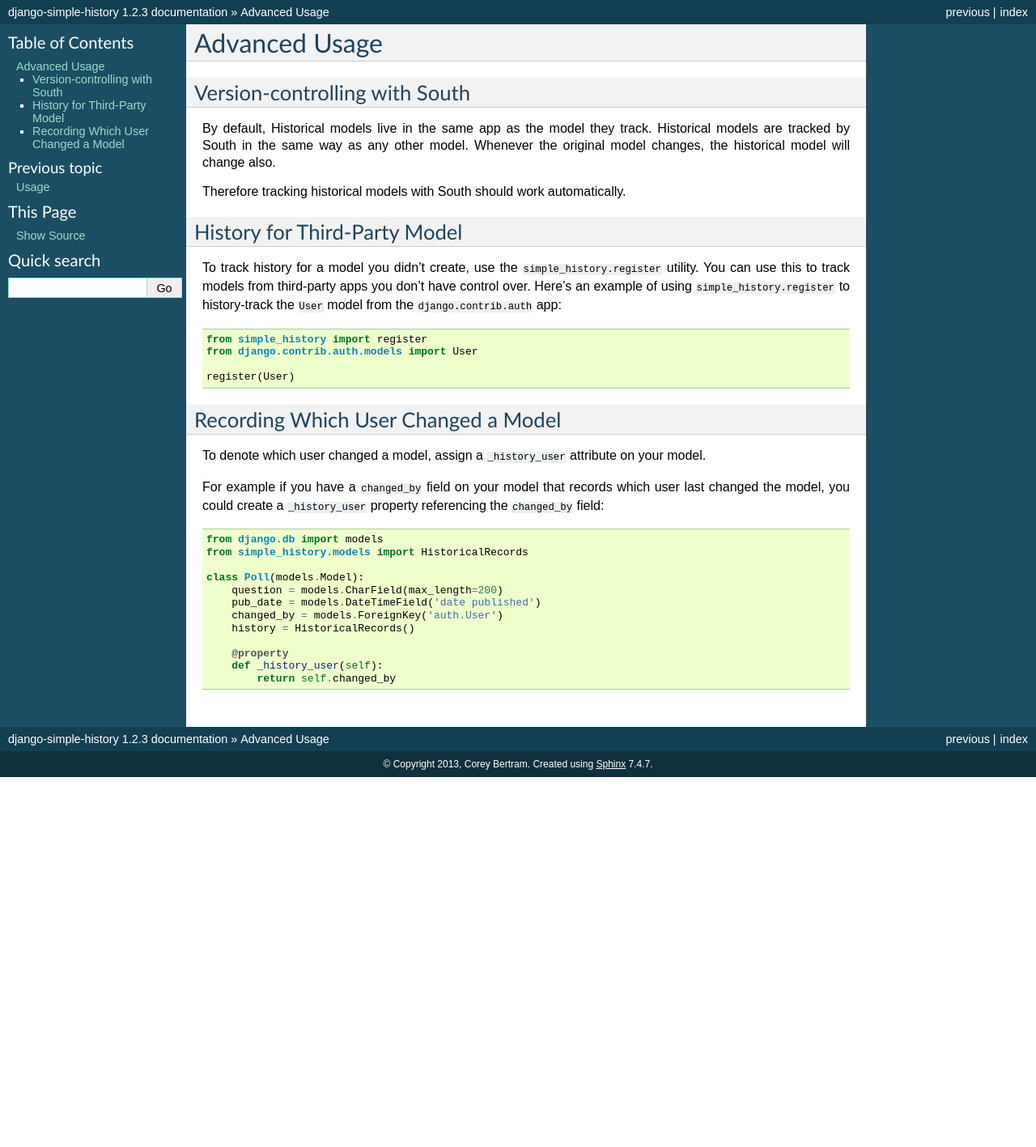
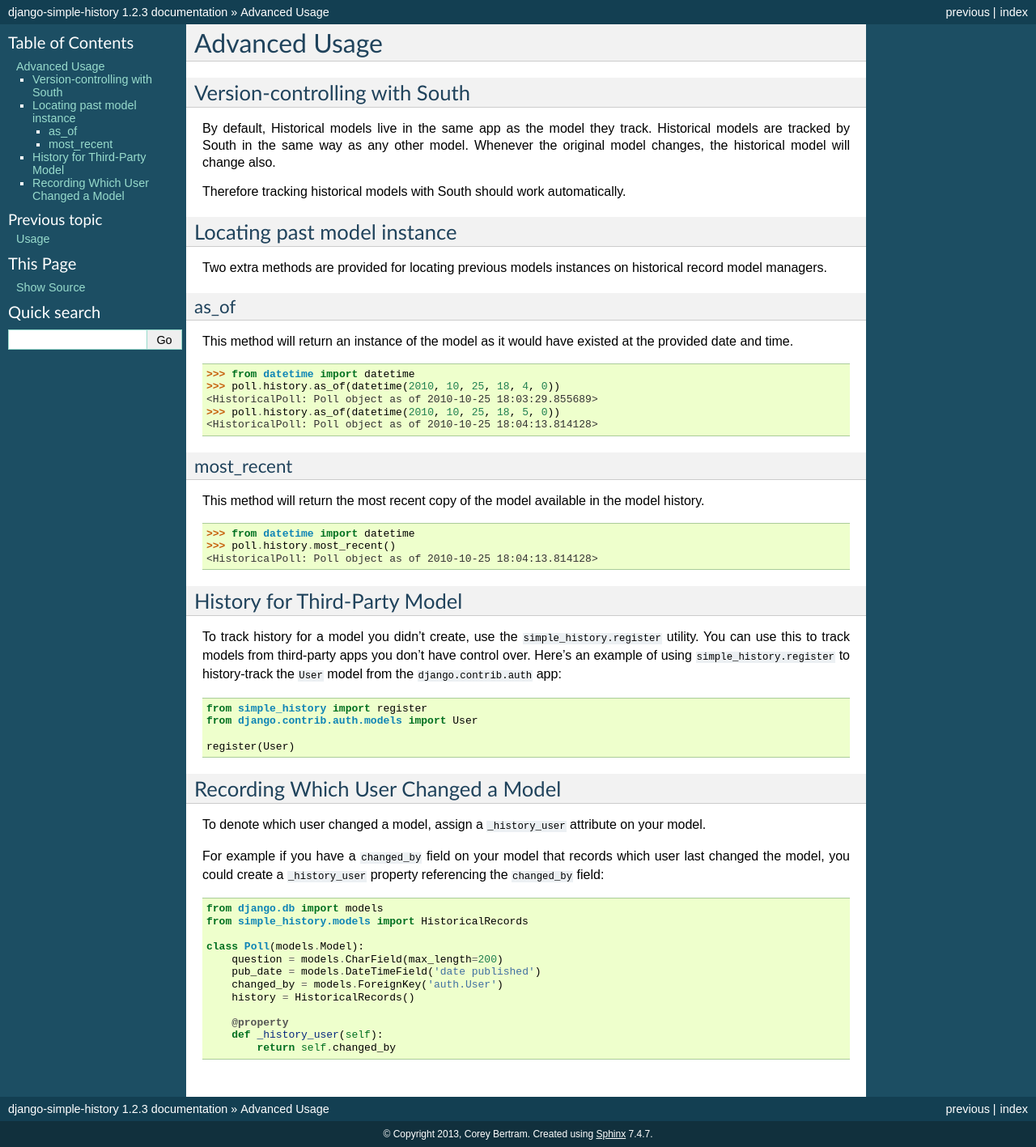
Before and after one commit to jazzband/django-simple-history, a Sphinx documentation site: the page built from docs/advanced.rst, in a window 1280 px wide. Shown: the whole page at 81% size. Built offline with Sphinx 7.4.7, drawn with Linux system fonts in a browser that asks for light colours; before the commit the page ends 960 px from its top, so only the background shows below that.

Commit message:
Add documentation for extra manager methods

```diff
--- a/docs/advanced.rst
+++ b/docs/advanced.rst
@@ -9,6 +9,39 @@
 Whenever the original model changes, the historical model will change also.
 
 Therefore tracking historical models with South should work automatically.
+
+
+Locating past model instance
+----------------------------
+
+Two extra methods are provided for locating previous models instances on
+historical record model managers.
+
+as_of
+~~~~~
+
+This method will return an instance of the model as it would have existed at
+the provided date and time.
+
+.. code-block:: pycon
+
+    >>> from datetime import datetime
+    >>> poll.history.as_of(datetime(2010, 10, 25, 18, 4, 0))
+    <HistoricalPoll: Poll object as of 2010-10-25 18:03:29.855689>
+    >>> poll.history.as_of(datetime(2010, 10, 25, 18, 5, 0))
+    <HistoricalPoll: Poll object as of 2010-10-25 18:04:13.814128>
+
+most_recent
+~~~~~~~~~~~
+
+This method will return the most recent copy of the model available in the
+model history.
+
+.. code-block:: pycon
+
+    >>> from datetime import datetime
+    >>> poll.history.most_recent()
+    <HistoricalPoll: Poll object as of 2010-10-25 18:04:13.814128>
 
 
 History for Third-Party Model
```
